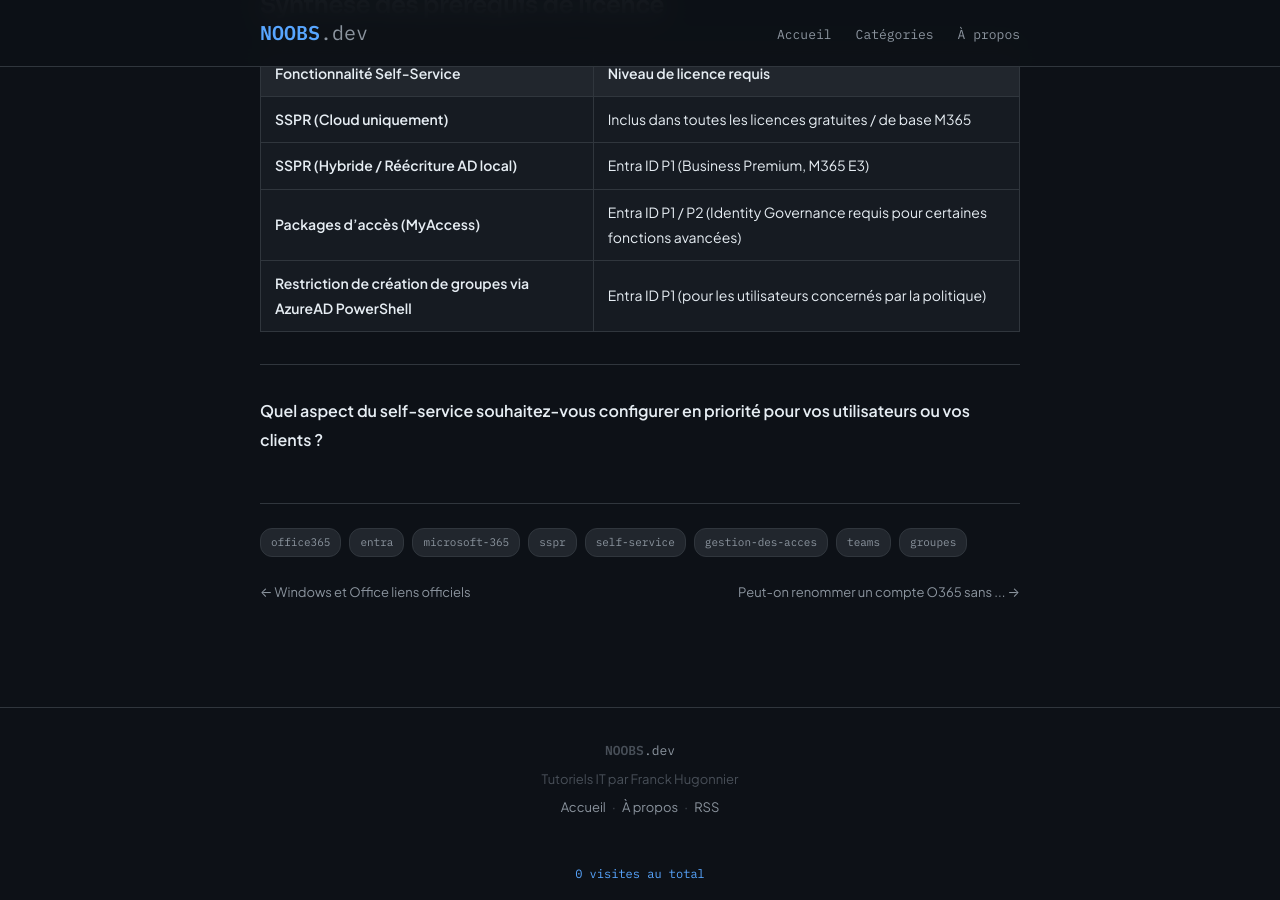
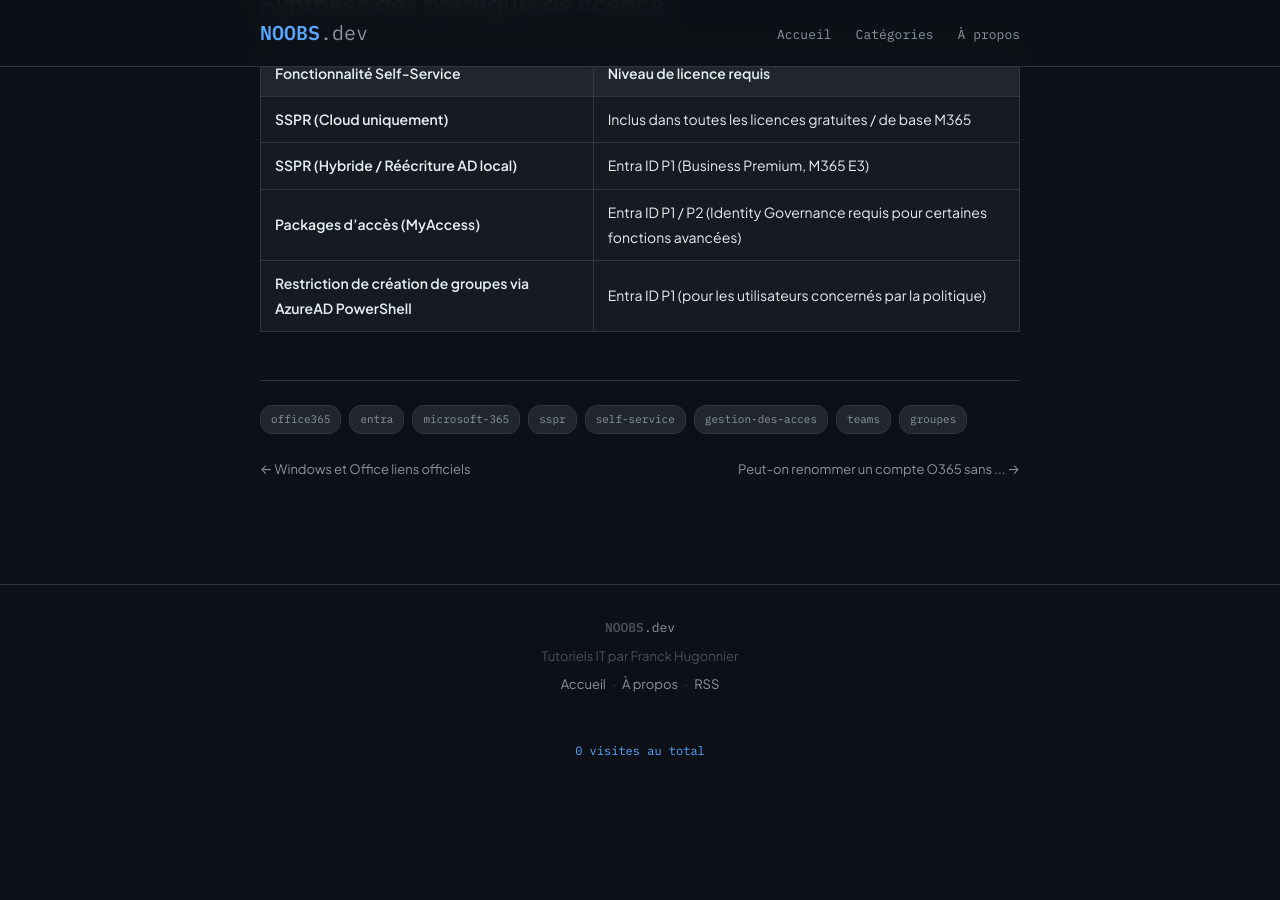
Before and after one commit to fhugonnier/fhugonnier.github.io, a Jekyll site: the page built from _posts/2025-06-25-comment-mettre-en-place-un-self-service-sur-o365.md, in a window 1280 px wide and 900 px high, scrolled down 2941 px. Built offline with Jekyll 4.4.1, drawn with Linux system fonts in a browser that asks for light colours; after the commit the page ends 3719 px from its top, so only the background shows below that.

Commit message:
🔄 Suppression phrase finale dans article self-service
Co-authored-by: fhugonnier <fhugonnier@users.noreply.github.com>

```diff
--- a/_posts/2025-06-25-comment-mettre-en-place-un-self-service-sur-o365.md
+++ b/_posts/2025-06-25-comment-mettre-en-place-un-self-service-sur-o365.md
@@ -83,7 +83,3 @@ Par défaut, **n'importe quel utilisateur peut créer un groupe Microsoft 365**
 | **SSPR (Hybride / Réécriture AD local)** | Entra ID P1 (Business Premium, M365 E3) |
 | **Packages d'accès (MyAccess)** | Entra ID P1 / P2 (Identity Governance requis pour certaines fonctions avancées) |
 | **Restriction de création de groupes via AzureAD PowerShell** | Entra ID P1 (pour les utilisateurs concernés par la politique) |
-
----
-
-**Quel aspect du self-service souhaitez-vous configurer en priorité pour vos utilisateurs ou vos clients ?**
```
